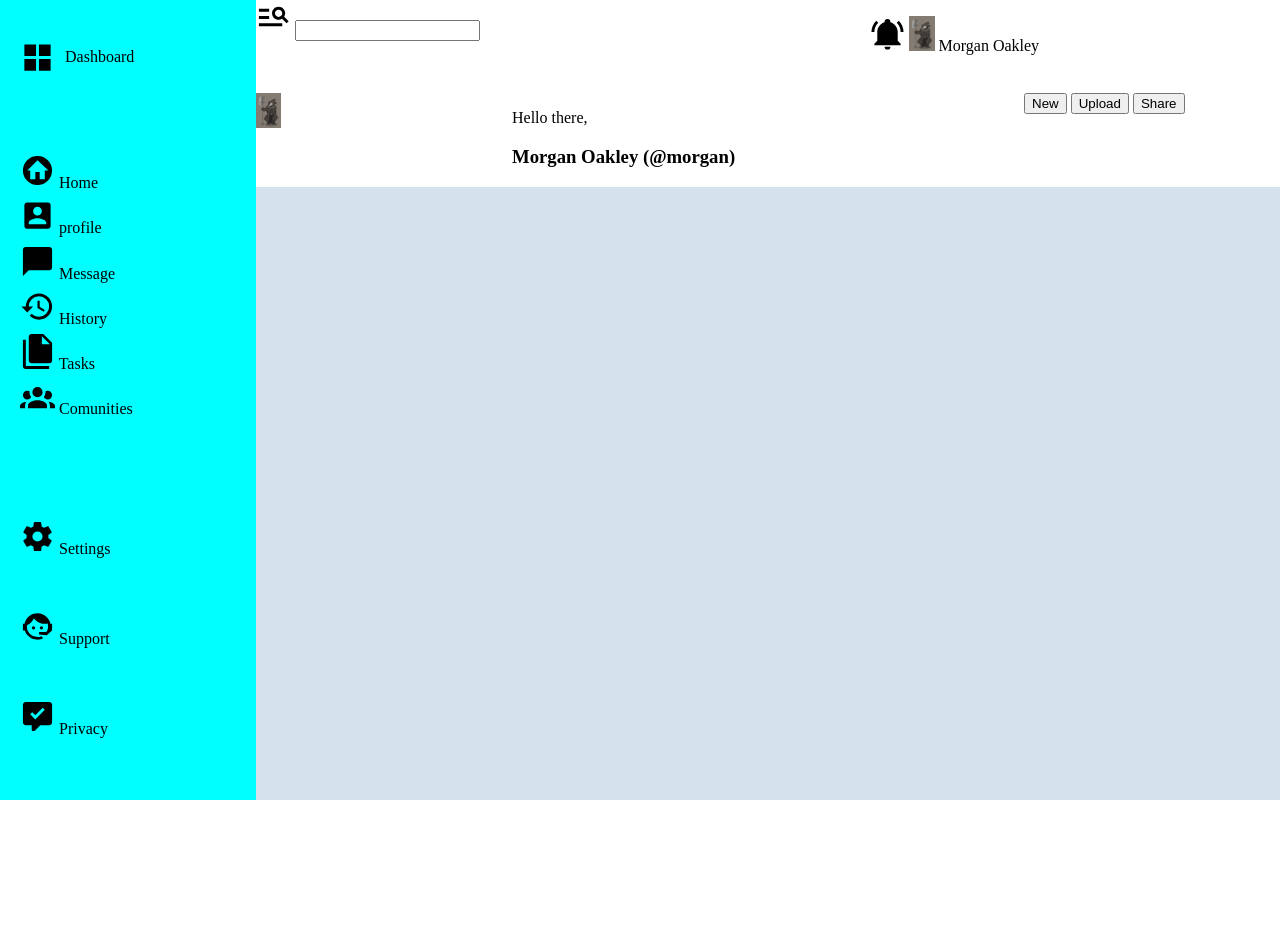
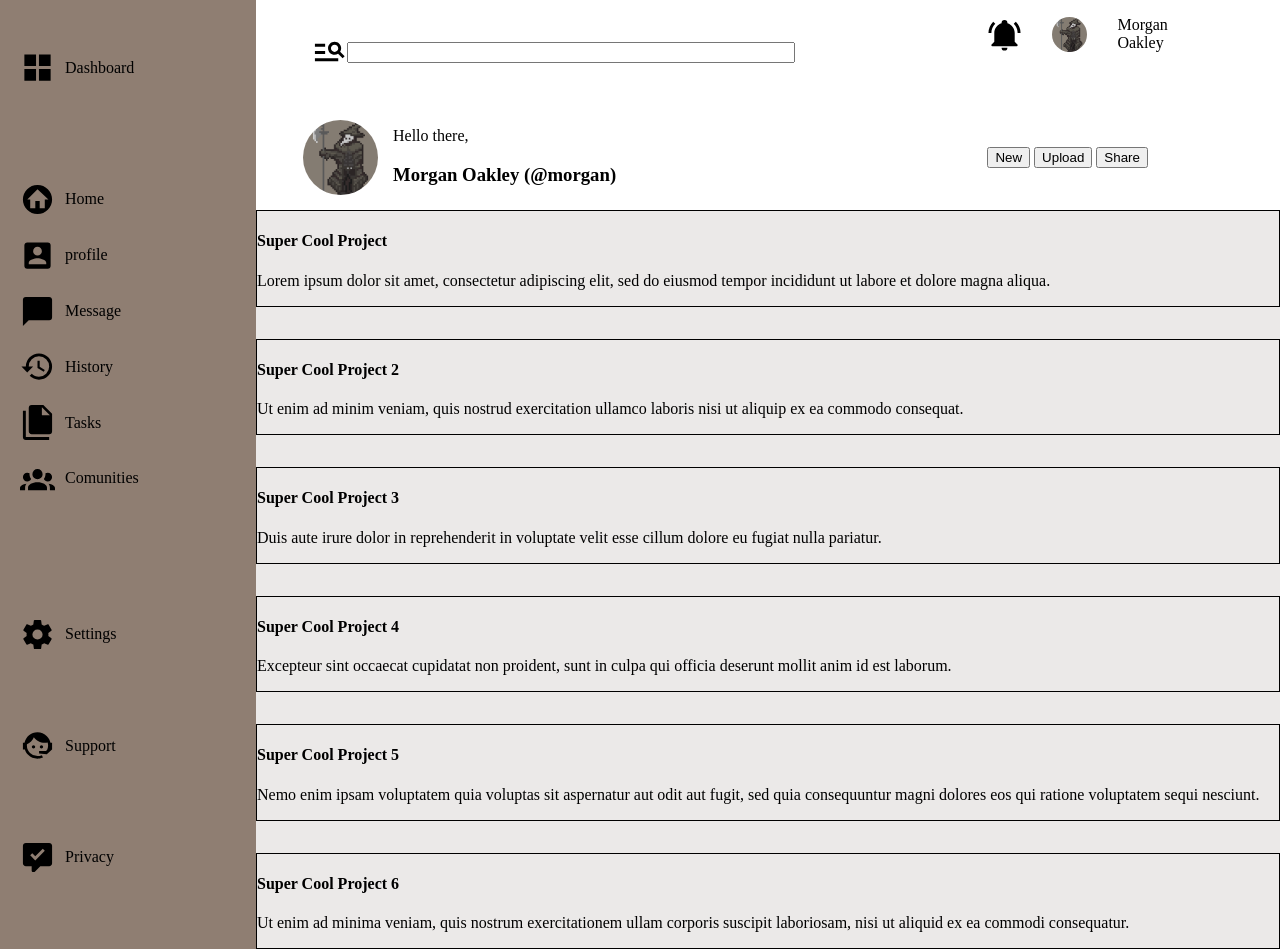
Before and after one commit to gpasdinspi/Admin-Dashboard, a plain HTML site: page index.html in a window 1280 px wide. Before the commit the page ends 800 px from the top, so only its background shows below. Drawn offline with Linux system fonts and the light colour scheme.

Commit message:
improved the side-bar, header and added some cards

```diff
--- a/index.html
+++ b/index.html
@@ -9,11 +9,17 @@
 
 <body>
     <header class="header">
+
         <div class="header-1">
 
-            <div class="search"> <img src="/images/text-search-variant.svg" alt="search icon" class="icon">
+            <div class="search">
+
+                <img src="/images/text-search-variant.svg" alt="search icon" class="icon">
+
+                <div>
                     <label for="search-tab"></label>
                     <input type="search" id="search-tab" name="search-tab">
+                </div>
             </div>
 
             <div class="info">
@@ -27,24 +33,22 @@
 
         <div class="header-2">
 
-            <div>
+            <div class="profil">
+
                 <img src="/images/character-7799114_1280.png" alt="profile picture" class="icon pp"> <!-- from Pikurā on Pixabay-->
-            </div>
 
                 <div class="greeting">
                     <p>Hello there,</p>
                     <h3>Morgan Oakley (@morgan)</h3>
+                </div>
             </div>
 
             <div class="buttons">
                 <button>New</button>
                 <button>Upload</button>
                 <button>Share</button>
-
             </div>
-
         </div>
-
     </header>
 
     <div class="sidebar">
@@ -68,6 +72,45 @@
     </div>
 
     <div class="content">
+        <div class="main">
+
+            <div class="card">
+                <h4>Super Cool Project</h4>
+                <p>Lorem ipsum dolor sit amet, consectetur adipiscing elit, sed do eiusmod tempor incididunt ut
+                    labore et dolore magna aliqua.</p>
+            </div>
+
+            <div class="card">
+                <h4>Super Cool Project 2</h4>
+                <p>Ut enim ad minim veniam, quis nostrud exercitation ullamco laboris nisi ut aliquip ex ea commodo consequat.</p>
+            </div>
+
+            <div class="card">
+                <h4>Super Cool Project 3</h4>
+                <p> Duis aute irure dolor in reprehenderit in voluptate velit esse cillum dolore eu fugiat nulla pariatur.</p>
+            </div>
+
+            <div class="card">
+                <h4>Super Cool Project 4</h4>
+                <p>Excepteur sint occaecat cupidatat non proident, sunt in culpa qui officia deserunt mollit anim id est laborum.</p>
+            </div>
+
+            <div class="card">
+                <h4>Super Cool Project 5</h4>
+                <p>Nemo enim ipsam voluptatem quia voluptas sit aspernatur aut odit aut fugit, sed quia consequuntur magni dolores eos qui ratione
+                    voluptatem sequi nesciunt.</p>
+            </div>
+
+            <div class="card">
+                <h4>Super Cool Project 6</h4>
+                <p>Ut enim ad minima veniam, quis nostrum exercitationem ullam corporis suscipit laboriosam, nisi ut aliquid ex ea commodi consequatur.</p>
+            </div>
+
+        </div>
+
+        <div class="side-content">
+
+        </div>
 
     </div>
 </body>
--- a/style.css
+++ b/style.css
@@ -14,7 +14,7 @@ body{
 }
 
 .sidebar{
-    background-color: aqua;
+    background-color: rgba(90, 65, 47, 0.676);
     grid-column: 1 / 2;
     grid-row: 1 / 3;
     display: grid;
@@ -51,7 +51,7 @@ body{
 
 
 .content{
-    background-color: rgb(213, 226, 237);
+    background-color: rgba(195, 190, 187, 0.337);
 }
 
 .icon{
@@ -64,8 +64,82 @@ body{
 
 li{
     list-style: none;
+    display: grid;
+    grid-template-columns: 45px 100px;
+    align-items: center;
 }
 
 ul{
     padding: 20px;
 }
+
+.header-1{
+    display: grid;
+    grid-template-rows: 1fr;
+    grid-template-columns: 5fr 2fr;
+}
+
+.search, .profil{
+    display: grid;
+    grid-template-rows: 1fr;
+    grid-template-columns: 1fr 7fr;
+    align-items: center;
+}
+
+#search-tab{
+    width: 70%;
+}
+.search > img.icon{
+    justify-self: end;
+}
+
+.header-2{
+    display: grid;
+    grid-template-rows: 1fr;
+    grid-template-columns: 5fr 2fr;
+}
+
+.profil{
+    padding-left: 32px;
+}
+
+img.icon.pp{
+    justify-self: end;
+    padding: 15px;
+    width: 75px;         /* largeur fixe */
+    height: 75px;        /* hauteur fixe */
+    border-radius: 50%;   /* cercle parfait */
+    object-fit: cover;    /* évite la déformation */
+}
+
+.buttons{
+    align-self: center;
+}
+
+.info > p > img.icon{
+    width: 35px;         /* largeur fixe */
+    height: 35px;        /* hauteur fixe */
+    border-radius: 50%;   /* cercle parfait */
+    object-fit: cover;    /* évite la déformation */
+}
+
+.info > p{
+    display: grid;
+    grid-template-rows: 1fr;
+    grid-template-columns: repeat(3, 55px);
+    gap: 10px;
+    align-items: center;
+}
+
+.content{
+    display: grid;
+}
+
+.main{
+    display: grid;
+    gap: 32px;
+}
+
+.card{
+    border: 1px solid black;
+}
```
Lines whose indentation alone changed are shown as unchanged.
